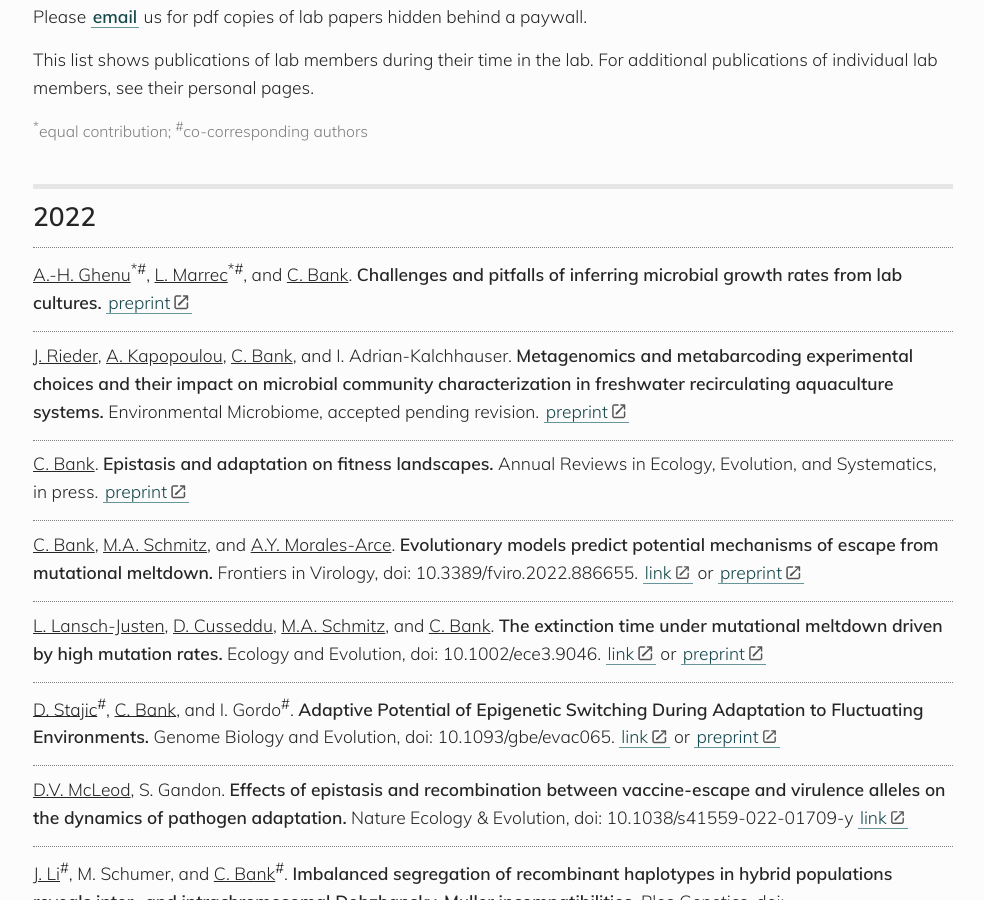
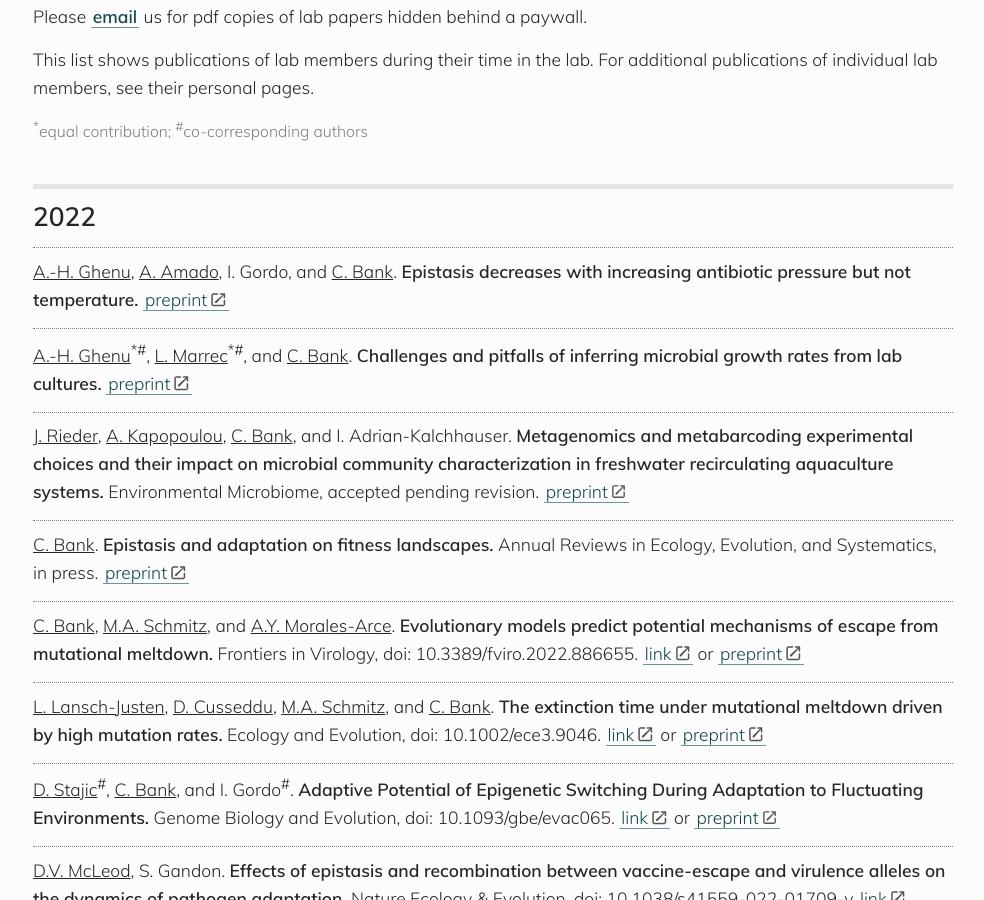
Before and after one commit to banklab/banklab.github.io, a Jekyll site: the page built from publications.md, in a window 1280 px wide and 900 px high, scrolled down 419 px. Shown: the whole window, without its empty margins (147-1131 px from the left). Built offline with Jekyll 4.4.1, drawn with Linux system fonts in a browser that asks for light colours; some web fonts are replaced.

Commit message:
Update publications.md
Added Hermina's paper

```diff
--- a/publications.md
+++ b/publications.md
@@ -20,6 +20,7 @@ https://kramdown.gettalong.org/syntax.html#html-blocks
 {:/comment}
 
 ## 2022
+<u>A.-H. Ghenu</u>, <u>A. Amado</u>, I. Gordo, and <u>C. Bank</u>. **Epistasis decreases with increasing antibiotic pressure but not temperature.** [preprint](https://www.biorxiv.org/content/10.1101/2022.09.01.506172)
 
 <u>A.-H. Ghenu</u><sup>*#</sup>, <u>L. Marrec</u><sup>*#</sup>, and <u>C. Bank</u>. **Challenges and pitfalls of inferring microbial growth rates from lab cultures.** [preprint](https://www.biorxiv.org/content/10.1101/2022.06.24.497412)
 
```
